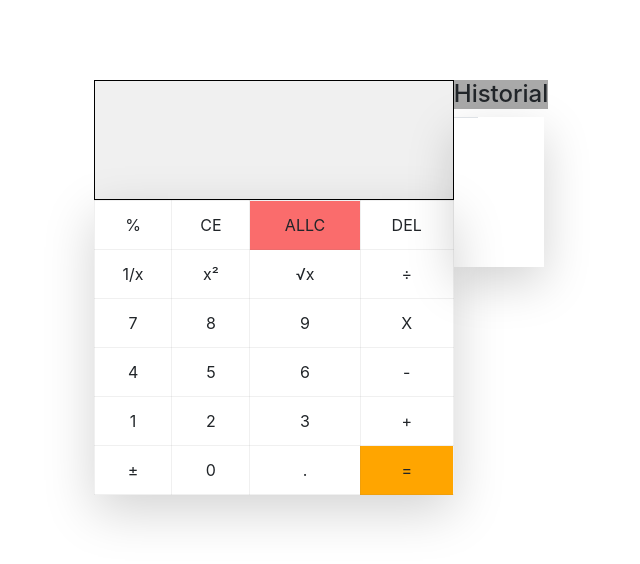
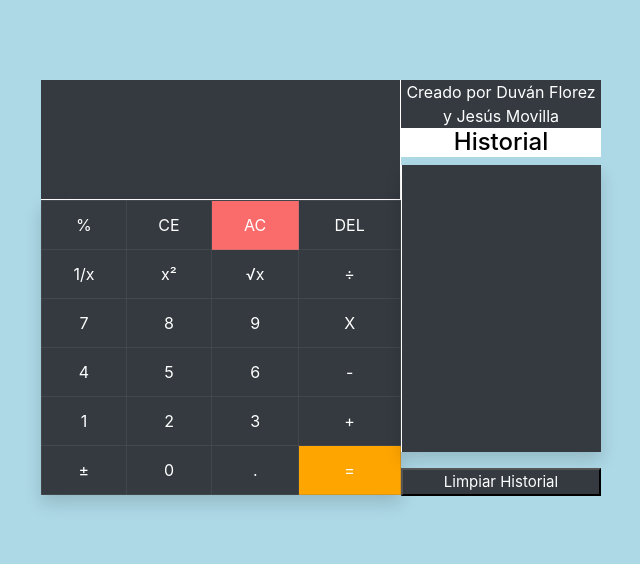
Before and after one commit to Dflorez015/Calculadora_web, a plain HTML site: page index.html in a window 1280 px wide. Shown: the whole page, without its empty margins (319-959 px from the left). Drawn offline with Linux system fonts and the light colour scheme.

Commit message:
Add files via upload
Calculadora V2.0

```diff
--- a/index.html
+++ b/index.html
@@ -6,23 +6,21 @@
     <meta name="viewport" content="width=device-width, initial-scale=1.0, shrink-to-fit=no">
     <link rel=" stylesheet" href="css/bootstrap.min.css">
     <link rel="stylesheet" href="style.css">
-    <title>Claculadora</title>
+    <title>Calculadora</title>
 </head>
 
-<body>
+<body style="background:  lightblue;">
     <div class="container">
         <div class="centrar row">
             <div class="text-center d-inline" style="width: 25vw; min-width: 360px;">
-
-                <div id="resultado" class="container-md text-right pt-4" style="overflow-x: auto; overflow-y: hidden;">
+                <div id="resultado" class="container-md text-right pt-4 bg-dark" style="overflow-x: auto; overflow-y: hidden; color: white;">
                     <label for="resultado" id="display"></label>
                 </div>
-
-                <table class="table shadow-lg" id="table">
+                <table class="table shadow bg-dark" id="table" style="color: white;">
                     <tr>
                         <td>%</td>
                         <td>CE</td>
-                        <td style="background: rgb(250, 108, 108);">ALLC</td>
+                        <td style="background: rgb(250, 108, 108);">AC</td>
                         <td>DEL</td>
                     </tr>
                     <tr>
@@ -56,18 +54,17 @@
                         <td style="background: orange;">=</td>
                     </tr>
                 </table>
-
             </div>
 
             <div class="text-center">
-                <h4 style="background: darkgrey;">Historial</h4>
-                <table class="table shadow-lg text-right" id="historial">
-                    <tbody>
-                        <tr>
-                            <td></td>
-                        </tr>
-                    </tbody>
+                <div class="bg-dark" style="color: white;">
+                    Creado por Duván Florez <br> y Jesús Movilla
+                </div>
+                <h4>Historial</h4>
+                <table class="table shadow bg-dark" id="historial" style="color: white;">
+                    <tbody></tbody>
                 </table>
+                <input id="limpiar" type="button" class="bg-dark" value="Limpiar Historial" onclick="clearhistorial()">
             </div>
         </div>
     </div>
--- a/main.js
+++ b/main.js
@@ -5,7 +5,7 @@ var memory = [];
 var option = "";
 var lastOption = "";
 var cal = [
-    ["%", "CE", "ALLC", "DEL"],
+    ["%", "CE", "AC", "DEL"],
     ["1/x", "x²", "√x", "÷"],
     ["7", "8", "9", "X"],
     ["4", "5", "6", "-"],
@@ -52,7 +52,7 @@ const conplexOperation = (opcn) => {
             label.innerHTML = "";
             break;
 
-        case "ALLC":
+        case "AC":
             clearApp();
             break;
 
@@ -118,7 +118,7 @@ const basicOperation = (optn, numero1, numero2) => {
 // Historial de la aplicación
 const record = (optn, n1, n2) => {
     // Inserta una fila en la tabla
-    var newRow = rec.insertRow(rec.rows.length);
+    var newRow = rec.insertRow(rec.rows);
 
     // Inserta una celda en la fila, en el índice 0
     var newCell = newRow.insertCell(0);
@@ -155,12 +155,16 @@ const equal = (x, y) => {
 // Limpia todo
 const clearApp = () => {
     if (memory.length != 0) {
-        $("#historial tr").remove()
         label.innerHTML = "";
         memory = [];
         lastOption = "";
         option = "";
     }
+}
+
+//Limpia el historial
+const clearhistorial = () =>{
+    $("#historial tr").remove()
 }
 
 // Todas las funciones
--- a/style.css
+++ b/style.css
@@ -3,8 +3,14 @@ input{
 }
 
 td:hover {
-    background-color: #ddd;
+    background-color: gray;
     cursor: pointer;
+}
+
+#limpiar{
+    font-size: 15px;
+    width: 200px;
+    color: white;
 }
 
 .centrar{
@@ -12,22 +18,26 @@ td:hover {
     margin-top: 10vh;
 }
 
+h4{
+    background: white;
+    color: black;
+}
+
 #table  td{
-    border: 1px solid rgba(108, 108, 108, 0.1)
+    border: 1px solid rgba(108, 108, 108, 0.25);
 }
 
 #historial{
-    min-width: 90px;
-    width: auto;
+    height: 287px;
+    width: 200px;
 }
 
 #historial > tbody{
     display: block;
-    width: auto;
-    max-width: 250px;
-    height: 150px;
+    width: 200px;
+    height: 287px;
     overflow-y: auto;
-    overflow-x: auto;
+    border-left: 1px solid white;
 }
 
 #display{
@@ -35,7 +45,8 @@ td:hover {
 }
 
 #resultado{
-    border: 1px solid black;
+    border-bottom: 1px solid white;
+    border-right: 1px solid white;
     height: 120px;
     background: rgba(108, 108, 108, 0.1);
 }
```
